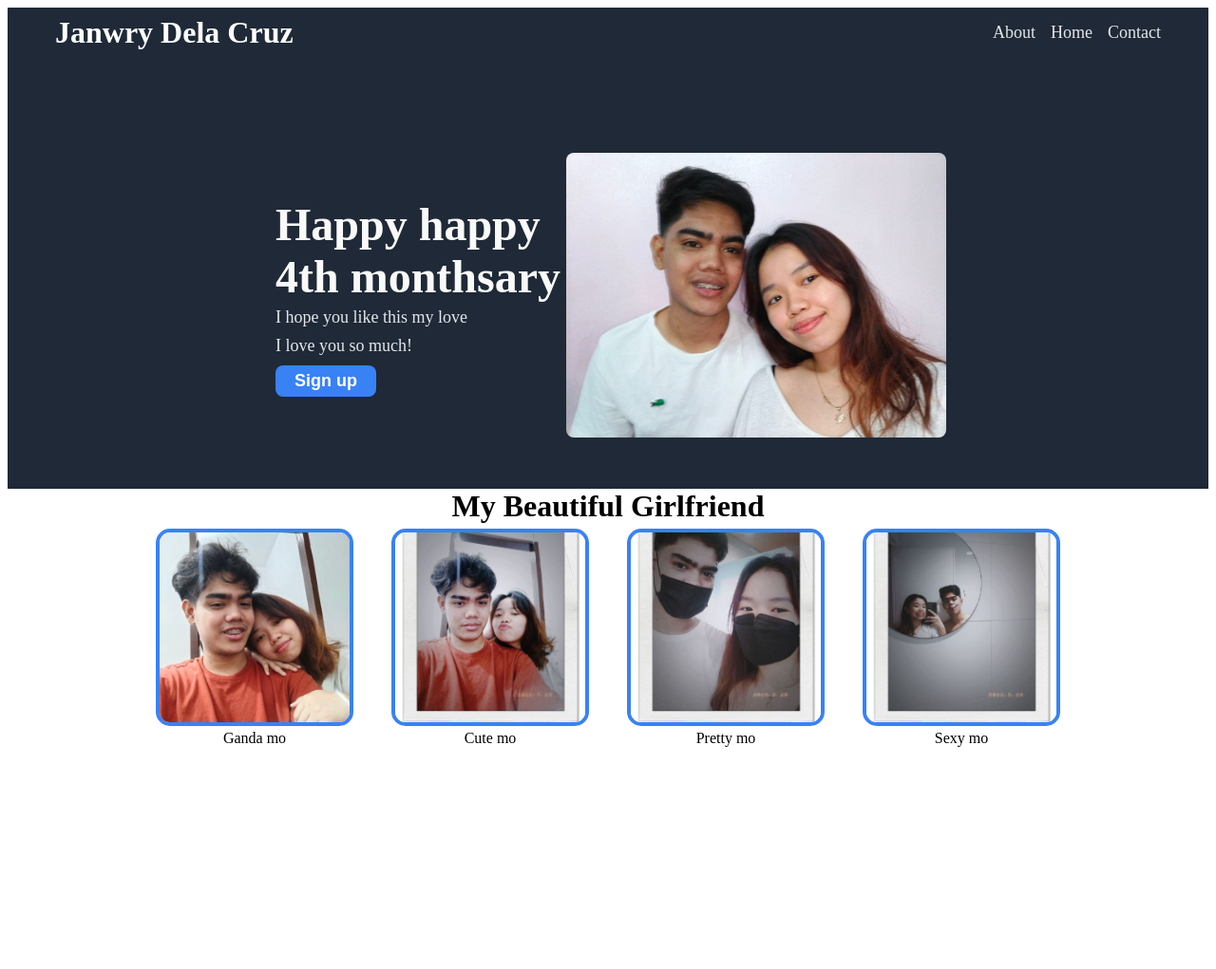
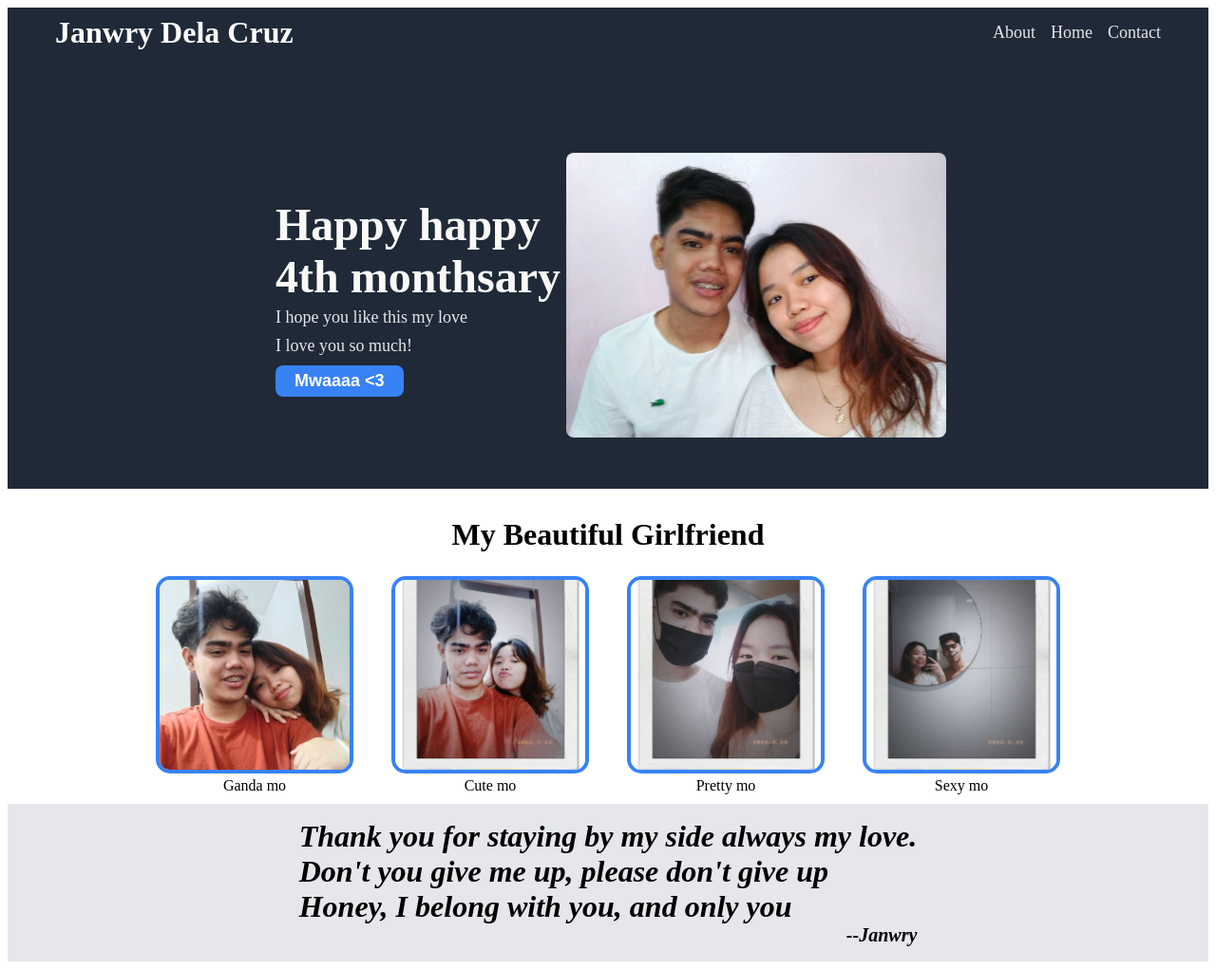
Before and after one commit to janwry26/landing-page-odin-project-, a plain HTML site: page index.html in a window 1280 px wide. Shown: the whole page at 95% size. Before the commit the page ends 800 px from the top, so only its background shows below. Drawn offline with Linux system fonts and the light colour scheme.

Commit message:
adding some message

```diff
--- a/index.html
+++ b/index.html
@@ -22,7 +22,7 @@
       <div class="hero">
         <p class="title">Happy happy <br> 4th monthsary</p>
         <p class="info-title">I hope you like this my love <br>I love you so much!</p>
-         <button class="signup">Sign up</button>
+         <button class="signup">Mwaaaa <3</button>
       </div>
       <div class="image-container">
         <img class="image" src="/images/pic18.jpg" alt="this is a placeholder for image">
@@ -51,7 +51,14 @@
     </div>
   </div>
   <div class="part4">
-
+    <div class="message">
+      <h1>Thank you for staying by my side always my love. <br>
+        Don't you give me up, please don't give up <br>
+        Honey, I belong with you, and only you   </h1>
+    <div class="sender">
+      <p>--Janwry</p>
+    </div>
+    </div>
   </div>
 </div>
 </body>
--- a/style.css
+++ b/style.css
@@ -75,6 +75,7 @@ p{
   font-size: 18px;
   font-weight: bold;
   flex-shrink: 1;
+  cursor: pointer;
 }
 .image{
   width: 400px;
@@ -103,12 +104,14 @@ p{
 .signup {
   display: flex;
   align-self: flex-start;
+
 }
 .part3 h1{
   background-color: white;
   display: flex;
   align-items: center;
   justify-content: center;
+  margin: 20px;
 }
 
 .part3{
@@ -116,7 +119,8 @@ p{
   display: flex;
   justify-content: center;
   align-items: center;
-flex-direction: column;
+  flex-direction: column;
+  padding: 10px;
 
 }
 .content-info {
@@ -137,5 +141,20 @@ flex-direction: column;
   text-align: center;
 }
 .part4 {
-
+ background-color: #E5E7EB;
+ display: flex;
+ justify-content: center;
+ align-items: center;
+ padding: 16px;
 }
+.message{
+  display: flex;
+  flex-direction: column;
+  font-style: italic;
+}
+.sender {
+  font-size: 20px;
+  font-weight: bold;
+  display: flex;
+  align-self: flex-end;
+}
```
